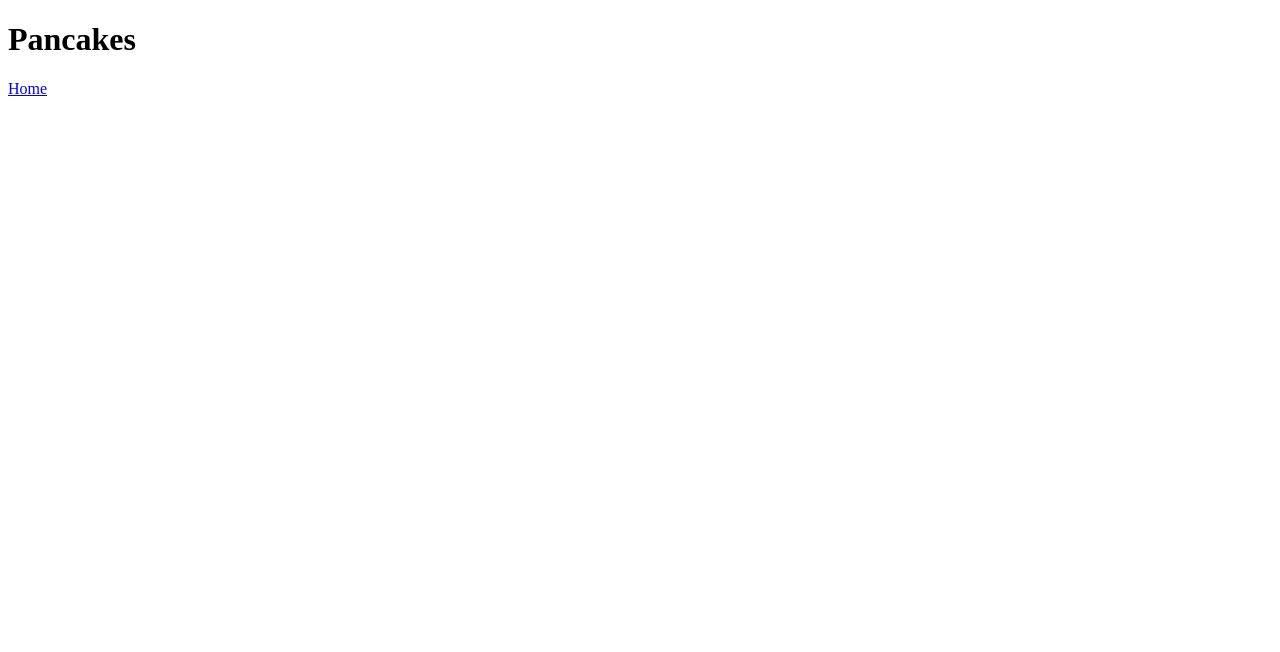
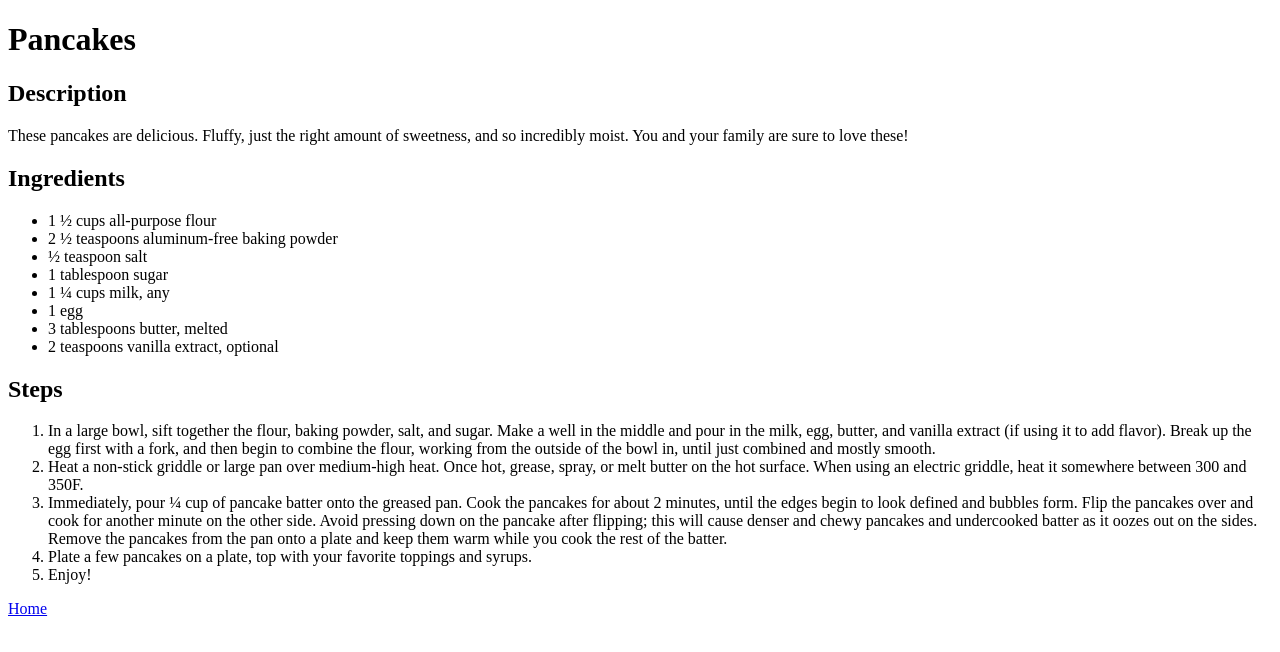
Before and after one commit to TimothyMoralesLopez/odin-recipes, a plain HTML site: page recipes/pancakes.html in a window 1280 px wide. Drawn offline with Linux system fonts and the light colour scheme.

Commit message:
Add content to pancakes recipe page
Added recipe steps and ingredients to the pancakes page.
Updated the README page to include the pancake recipe credit.

```diff
--- a/recipes/pancakes.html
+++ b/recipes/pancakes.html
@@ -8,7 +8,36 @@
 
     <body>
         <h1>Pancakes</h1>
+
+        <h2>Description</h2>
+
+        <p>These pancakes are delicious. Fluffy, just the right amount of sweetness, and so incredibly moist. You and your family are sure to love these!</p>
+
+        <h2>Ingredients</h2>
+
+        <ul>
+            <li>1 ½ cups all-purpose flour</li>
+            <li>2 ½ teaspoons aluminum-free baking powder</li>
+            <li>½ teaspoon salt</li>
+            <li>1 tablespoon sugar</li>
+            <li>1 ¼ cups milk, any</li>
+            <li>1 egg</li>
+            <li>3 tablespoons butter, melted</li>
+            <li>2 teaspoons vanilla extract, optional</li>
+        </ul>
+
+        <h2>Steps</h2>
+
+        <ol>
+            <li>In a large bowl, sift together the flour, baking powder, salt, and sugar. Make a well in the middle and pour in the milk, egg, butter, and vanilla extract (if using it to add flavor). Break up the egg first with a fork, and then begin to combine the flour, working from the outside of the bowl in, until just combined and mostly smooth.</li>
+            <li>Heat a non-stick griddle or large pan over medium-high heat. Once hot, grease, spray, or melt butter on the hot surface. When using an electric griddle, heat it somewhere between 300 and 350F.</li>
+            <li>Immediately, pour ¼ cup of pancake batter onto the greased pan. Cook the pancakes for about 2 minutes, until the edges begin to look defined and bubbles form. Flip the pancakes over and cook for another minute on the other side. Avoid pressing down on the pancake after flipping; this will cause denser and chewy pancakes and undercooked batter as it oozes out on the sides. Remove the pancakes from the pan onto a plate and keep them warm while you cook the rest of the batter.</li>
+            <li>Plate a few pancakes on a plate, top with your favorite toppings and syrups.</li>
+            <li>Enjoy!</li>
+        </ol>
+
         <a href = "../index.html">Home</a>
+
     </body>
 
 </html>
```
Also changed, not shown: 1 other file.
